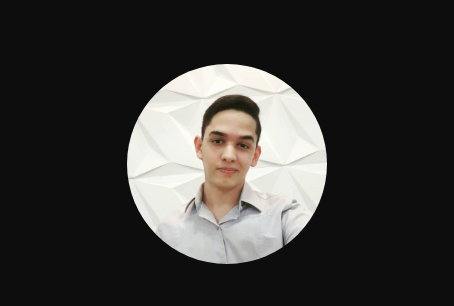
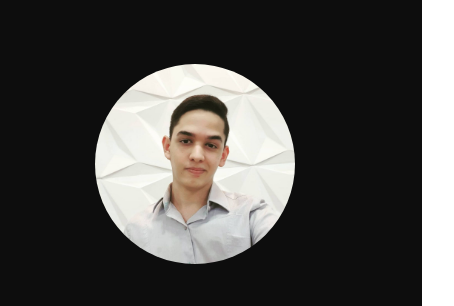
Before and after one commit to lyzzandro/lyzzandro.github.io, a plain HTML site: page index.html in a window 390 px wide. Shown: the top 306 px of the page, 454 px wide, since content can reach past the window. Drawn offline with Linux system fonts and the light colour scheme.

Commit message:
Reparando bugs de padding responsividade

```diff
--- a/style.css
+++ b/style.css
@@ -145,35 +145,29 @@ p{
 
 @media screen and (max-width: 900px) {
     .container {
-        display: inline;
+        display: inline-block;
     }
+
+    /*font-size*/
 
     h1{
         margin: 0;
-    }
-
-    #informacoes{
-        width: 100vw;
-        margin: 0;
-        padding: 0;
-    }
-
-    #informacoes #dados{
-        background: #0D0D0D;
-        width: 100vw;
-        margin: 0 0 0 0;
-
     }
 
     #informacoes h2{
         font-size: 2em;
     }
 
+    #informacoes{
+        width: 100vw;
+        margin: 0;
+        padding: 0 2em 0 0;
+    }
 
     #conteudo{
         background: #262626;
         width: 100vw;
-        padding: 0 4em 0 0;
+        padding: 0 2em 0 0;
 
     }
 
```
